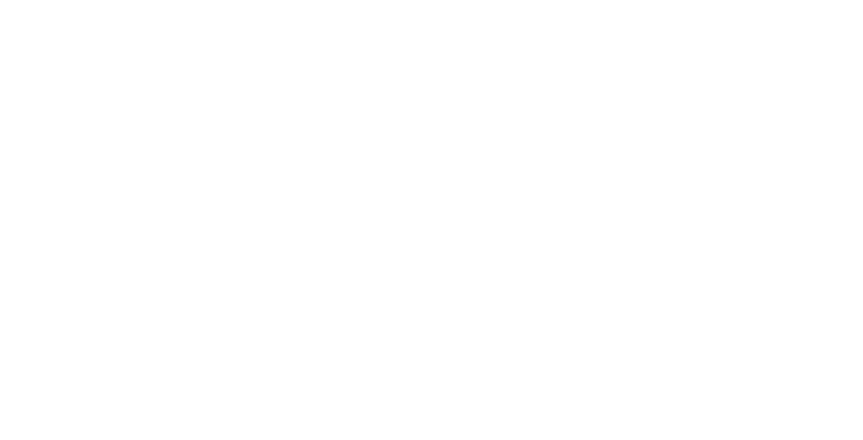
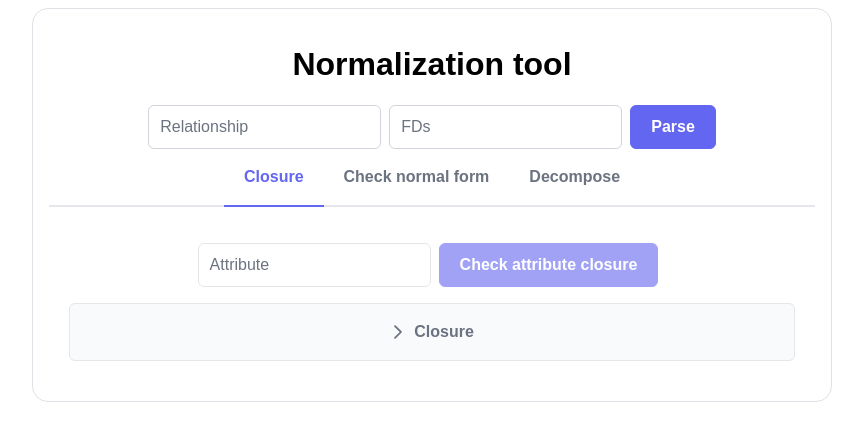
Before and after one commit to qimolin/databases-tool, a Vue app: page / in a window 1280 px wide. Shown: the top 440 px of the page, without its empty margins (208-1071 px from the left). Built offline with nearby package versions, Linux system fonts and the light colour scheme; a web font is replaced by a local one.

Commit message:
Compute closure

```diff
--- a/package.json
+++ b/package.json
@@ -11,6 +11,7 @@
     "lint": "eslint . --ext .vue,.js,.jsx,.cjs,.mjs,.ts,.tsx,.cts,.mts --fix --ignore-path .gitignore"
   },
   "dependencies": {
+    "primeicons": "^6.0.1",
     "primevue": "^3.23.0",
     "vue": "^3.2.45"
   },
--- a/src/App.vue
+++ b/src/App.vue
@@ -1,5 +1,169 @@
-<script setup lang="ts"></script>
+<script setup lang="ts">
+import { computed, ref } from "vue";
+
+import TabView from "primevue/tabview";
+import TabPanel from "primevue/tabpanel";
+import InputText from "primevue/inputtext";
+import Button from "primevue/button";
+import Chip from "primevue/chip";
+import Accordion from "primevue/accordion";
+import AccordionTab from "primevue/accordiontab";
+
+import { Dependency } from "@/classes/Dependency";
+import { Closure } from "@/classes/Closure";
+import ClosureList from "@/components/ClosureList.vue";
+
+const activeTab = ref(0);
+const relString = ref("");
+const fds = ref("");
+
+const attribute = ref("");
+const attributeClosure = ref();
+
+const isIn3NF = ref(false);
+const isInBCNF = ref(false);
+const parsed = ref(false);
+
+const dependency = ref();
+const closure = ref();
+
+function parse() {
+  dependency.value = new Dependency(
+    "R = (A, B, C, D, E, G)",
+    "F= {CD→G, G→AC, A→BD, E→BC}"
+  );
+  closure.value = new Closure(
+    dependency.value.getAttributes(),
+    dependency.value.getFD()
+  );
+  parsed.value = true;
+}
+
+function checkAttributeClosure() {
+  if (parsed.value) {
+    attributeClosure.value = closure.value.getReadableClosure(attribute.value);
+  }
+}
+
+const filteredClosure = computed(() => {
+  if (closure.value) {
+    const readableClosure = closure.value.getFullReadableClosure();
+    return readableClosure;
+  } else return [];
+});
+</script>
 
 <template>
-  <main></main>
+  <main class="main">
+    <div class="container">
+      <h1>Normalization tool</h1>
+      <section class="section">
+        <span class="p-float-label">
+          <InputText
+            id="relationship"
+            type="text"
+            placeholder="R={A,B,C}"
+            v-model="relString"
+          />
+          <label for="relationship">Relationship</label>
+        </span>
+        <span class="p-float-label">
+          <InputText
+            id="fds"
+            type="text"
+            placeholder="F={A->B,B->C}"
+            v-model="fds"
+          />
+          <label for="fds">FDs</label>
+        </span>
+        <Button type="button" label="Parse" @click="parse" />
+      </section>
+      <TabView ref="activeTab">
+        <TabPanel header="Closure">
+          <section class="section">
+            <span class="p-float-label">
+              <InputText
+                id="attribute"
+                type="text"
+                placeholder="AB"
+                v-model="attribute"
+                :disabled="!parsed"
+                v-tooltip.top="{
+                  value: !parsed ? 'Parse a FD first' : 'Input attribute',
+                }"
+              />
+              <label for="relationship">Attribute</label>
+            </span>
+            <Button
+              type="button"
+              label="Check attribute closure"
+              @click="checkAttributeClosure"
+              :disabled="!parsed"
+            />
+            <span>{{ attributeClosure }}</span>
+          </section>
+          <Accordion class="accordion">
+            <AccordionTab header="Closure">
+              <ClosureList :closure="filteredClosure" />
+            </AccordionTab>
+          </Accordion>
+        </TabPanel>
+        <TabPanel header="Check normal form">
+          <section class="section">
+            <Chip
+              label="3NF"
+              :style="{ color: 'white', background: isIn3NF ? 'green' : 'red' }"
+              :class="{ neutral: !parsed }"
+            />
+            <Chip
+              label="BCNF"
+              :style="{
+                color: 'white',
+                background: isInBCNF ? 'green' : 'red',
+              }"
+              :class="{ neutral: !parsed }"
+            />
+          </section>
+        </TabPanel>
+        <TabPanel header="Decompose"> </TabPanel>
+      </TabView>
+    </div>
+  </main>
 </template>
+
+<style>
+.main {
+  display: flex;
+  flex-direction: column;
+  align-items: center;
+}
+.container {
+  text-align: center;
+  width: 100%;
+  max-width: 800px;
+  padding: 1rem;
+  border: 1px solid #dee2e6;
+  border-radius: 1rem;
+}
+.p-tabview-nav {
+  justify-content: center;
+}
+.p-accordion-header-action {
+  justify-content: center;
+}
+.neutral {
+  background: #dee2e6 !important;
+  color: #495057 !important;
+}
+.section {
+  display: flex;
+  flex-direction: row;
+  justify-content: center;
+  align-items: center;
+  gap: 0.5rem;
+  margin-top: 1rem;
+}
+.accordion {
+  margin-top: 1rem;
+}
+</style>
--- a/src/assets/base.css
+++ /dev/null
@@ -1,9 +0,0 @@
-*,
-*::before,
-*::after {
-  box-sizing: border-box;
-  margin: 0;
-  padding: 0;
-  position: relative;
-  font-weight: normal;
-}
--- a/src/assets/main.css
+++ /dev/null
@@ -1 +0,0 @@
-@import "./base.css";
--- /dev/null
+++ b/src/classes/Closure.ts
@@ -0,0 +1,92 @@
+export class Closure {
+  private attributes: Set<string>;
+  private attributeCombinations: Set<string>;
+  private fds: Map<string, Set<string>>;
+  private fullClosure: Map<string, Set<string>>;
+
+  constructor(attributes: Set<string>, fds: Map<string, Set<string>>) {
+    this.attributes = attributes;
+    this.attributeCombinations = this.getAllCombinations(this.attributes);
+    this.fds = fds;
+    this.fullClosure = new Map();
+    this.attributeCombinations.forEach((attribute) => {
+      this.computeClosure(attribute);
+    });
+    this.computeFullClosure();
+  }
+
+  public getReadableClosure(alfa: string): string {
+    const closure = this.fullClosure.get(alfa);
+    if (closure) return `${alfa}⁺ → ${[...closure].join("")}`;
+    return "Closure does not exist";
+  }
+
+  public getFullReadableClosure(): string[] {
+    const closure: string[] = [];
+    for (const [key, value] of this.fullClosure) {
+      closure.push(`${key}⁺ → ${[...value].join("")}`);
+    }
+    return closure;
+  }
+
+  private computeClosure(alfa: string) {
+    const result = new Set<string>(alfa); // alfa
+    let changed = true;
+    while (changed) {
+      changed = false;
+      for (const [beta, gamma] of this.fds.entries()) {
+        if (this.isSubset(beta, result)) {
+          changed = this.union(result, gamma) || changed;
+        }
+      }
+    }
+    return { alfa, result };
+  }
+
+  private computeFullClosure() {
+    this.attributeCombinations.forEach((attribute) => {
+      const { alfa, result } = this.computeClosure(attribute);
+      this.fullClosure.set(alfa, result);
+    });
+  }
+
+  private getAllCombinations(inputSet: Set<string>): Set<string> {
+    const inputArray = [...inputSet];
+    const n = inputArray.length;
+    const result: Set<string> = new Set<string>();
+
+    for (let i = 0; i < Math.pow(2, n); i++) {
+      let combination = "";
+      for (let j = 0; j < n; j++) {
+        if ((i & (1 << j)) !== 0) {
+          combination += inputArray[j];
+        }
+      }
+      if (combination.length > 0) {
+        result.add(combination);
+      }
+    }
+
+    return result;
+  }
+
+  private isSubset(beta: string, result: Set<string>): boolean {
+    for (const elem of beta) {
+      if (!result.has(elem)) {
+        return false;
+      }
+    }
+    return true;
+  }
+
+  private union(result: Set<string>, gamma: Set<string>): boolean {
+    let changed = false;
+    for (const elem of gamma) {
+      if (!result.has(elem)) {
+        result.add(elem);
+        changed = true;
+      }
+    }
+    return changed;
+  }
+}
--- /dev/null
+++ b/src/classes/Dependency.ts
@@ -0,0 +1,33 @@
+export class Dependency {
+  private attributes: Set<string>;
+  private fds: Map<string, Set<string>>;
+  constructor(attributes: string, fds: string) {
+    this.fds = new Map();
+    this.attributes = new Set();
+    fds
+      .replace(/\s/g, "")
+      .replace("F={", "")
+      .replace("}", "")
+      .split(",")
+      .forEach((fd) => {
+        const [lhs, rhs] = fd.split("→");
+        this.fds.set(lhs, new Set(rhs));
+      });
+    attributes
+      .replace(/\s/g, "")
+      .replace("R=(", "")
+      .replace(")", "")
+      .split(",")
+      .forEach((attr) => {
+        this.attributes.add(attr);
+      });
+  }
+
+  public getFD() {
+    return this.fds;
+  }
+
+  public getAttributes() {
+    return this.attributes;
+  }
+}
--- /dev/null
+++ b/src/components/ClosureList.vue
@@ -0,0 +1,35 @@
+<template>
+  <div>
+    <ul class="list">
+      <li v-for="(item, index) in closure" :key="index">
+        <span>{{ item }}</span>
+      </li>
+    </ul>
+  </div>
+</template>
+
+<script setup lang="ts">
+defineProps<{
+  closure: string[];
+}>();
+</script>
+
+<style scoped>
+ul {
+  list-style: none;
+  padding: 0;
+  margin: 0;
+}
+
+li {
+  display: flex;
+  justify-content: center;
+  border: 1.5px solid #bbbbbb;
+  border-radius: 10px;
+  margin: 5px;
+  padding: 10px;
+  font-size: 18px;
+  font-weight: bold;
+  text-transform: uppercase;
+}
+</style>
--- a/src/main.ts
+++ b/src/main.ts
@@ -1,6 +1,16 @@
-import { createApp } from 'vue'
-import App from './App.vue'
+import { createApp } from "vue";
+import App from "./App.vue";
 
-import './assets/main.css'
+import PrimeVue from "primevue/config";
+import "primevue/resources/themes/lara-light-indigo/theme.css";
+import "primevue/resources/primevue.min.css";
 
-createApp(App).mount('#app')
+import Tooltip from "primevue/tooltip";
+
+const app = createApp(App);
+
+app.use(PrimeVue);
+
+app.directive("tooltip", Tooltip);
+
+app.mount("#app");
```
Also changed, not shown: src/assets/logo.svg (deleted), 1 other file (tests, documents, lock files or other folders).
